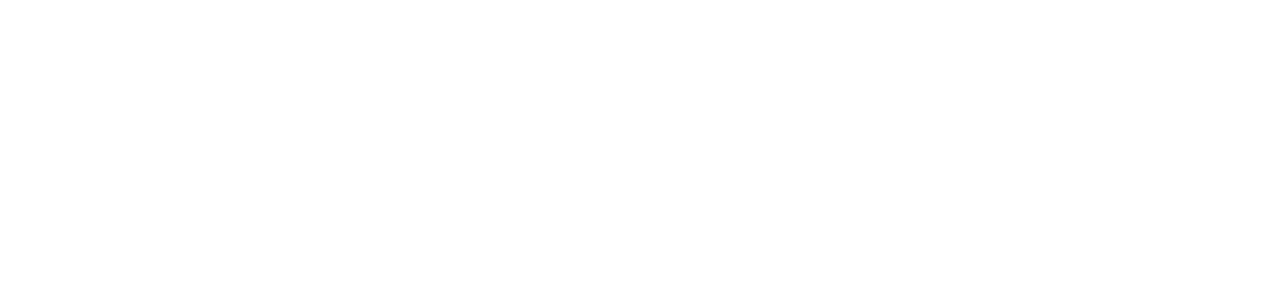
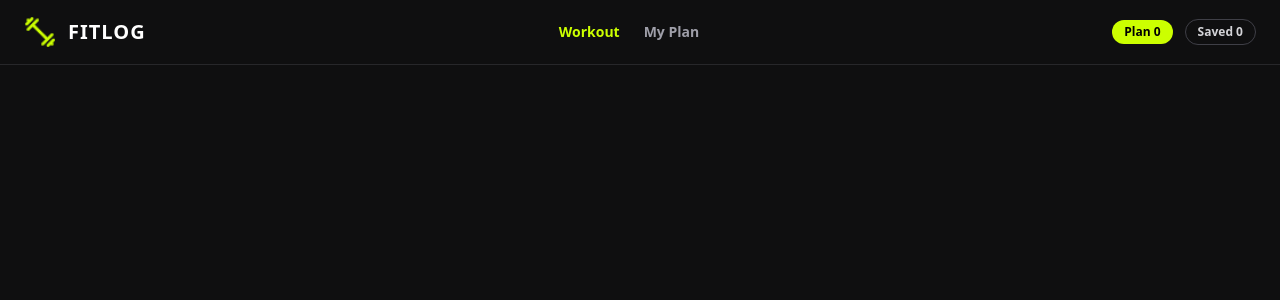
Before and after one commit to hasantanvir357/assignment-6, a Next.js app: page / in a window 1280 px wide. Shown: the top 300 px of the page. Built offline with nearby package versions, Linux system fonts and the light colour scheme.

Commit message:
Refactor layout and add Navbar component for improved navigation

```diff
--- a/src/app/layout.tsx
+++ b/src/app/layout.tsx
@@ -1,30 +1,23 @@
-import type { Metadata } from "next";
-import { Geist, Geist_Mono } from "next/font/google";
-import "./globals.css";
-
-const geistSans = Geist({
-  variable: "--font-geist-sans",
-  subsets: ["latin"],
-});
-
-const geistMono = Geist_Mono({
-  variable: "--font-geist-mono",
-  subsets: ["latin"],
-});
+import type { Metadata } from 'next';
+import './globals.css';
+import Navbar from '@/components/Navbar';
 
 export const metadata: Metadata = {
-  title: "Create Next App",
-  description: "Generated by create next app",
+  title: 'FITLOG — Workout Library',
+  description: 'Train hard, log honest.',
 };
 
-export default function RootLayout({ children }: LayoutProps<"/">) {
+export default function RootLayout({
+  children,
+}: {
+  children: React.ReactNode;
+}) {
   return (
-    <html
-      lang="en"
-    data-theme="light"
-      className={`${geistSans.variable} ${geistMono.variable} h-full antialiased`}
-    >
-      <body className="min-h-full flex flex-col">{children}</body>
+    <html lang="en" data-theme="dark" className="dark">
+      <body className="bg-[#0f0f10] text-white min-h-screen">
+        <Navbar />
+        <main>{children}</main>
+      </body>
     </html>
   );
 }
--- /dev/null
+++ b/src/components/Navbar.tsx
@@ -0,0 +1,36 @@
+'use client';
+
+import Link from 'next/link';
+import Image from 'next/image';
+import { usePathname } from 'next/navigation';
+import logo from '@/assets/logo.png';
+
+export default function Navbar() {
+  const pathname = usePathname();
+
+  return (
+    <nav className="border-b border-zinc-800 bg-[#0f0f10] sticky top-0 z-50 px-6 py-4 flex items-center justify-between">
+      <Link href="/" className="flex items-center gap-3">
+        <Image src={logo} alt="FITLOG Logo" width={32} height={32} className="h-8 w-8 object-contain" priority />
+        <span className="text-xl font-bold tracking-wider text-white">FITLOG</span>
+      </Link>
+
+      <div className="flex gap-6 text-sm font-semibold">
+        <Link href="/" className={pathname === '/' ? 'text-[#ccff00]' : 'text-zinc-400 hover:text-white transition'}>
+          Workout
+        </Link>
+        <Link
+          href="/my-plan"
+          className={pathname === '/my-plan' ? 'text-[#ccff00]' : 'text-zinc-400 hover:text-white transition'}
+        >
+          My Plan
+        </Link>
+      </div>
+
+      <Link href="/my-plan" className="flex items-center gap-3">
+        <span className="bg-[#ccff00] text-black px-3 py-1 rounded-full text-xs font-bold">Plan 0</span>
+        <span className="border border-zinc-700 text-zinc-300 px-3 py-1 rounded-full text-xs font-bold">Saved 0</span>
+      </Link>
+    </nav>
+  );
+}
```
